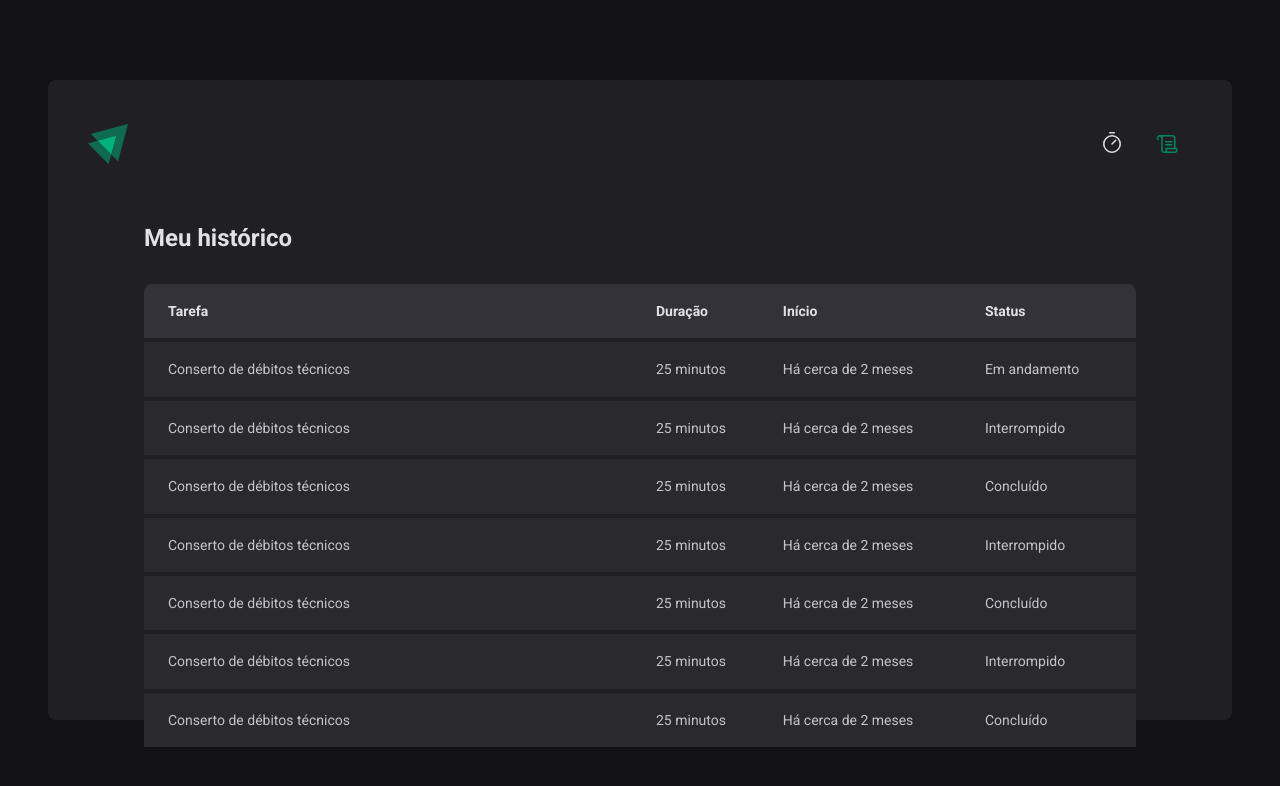
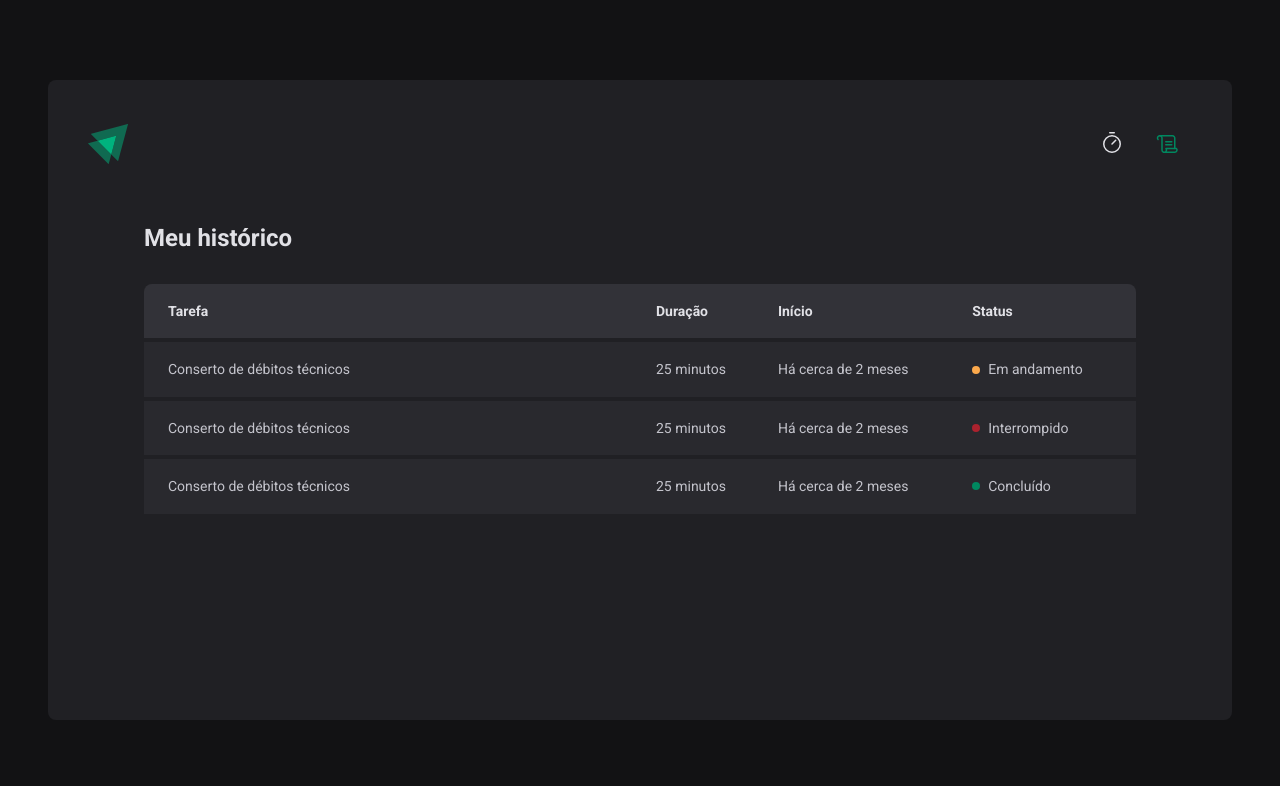
Before and after one commit to Fekleite/ignite-timer, a React (Vite) app: page /history in a window 1280 px wide. Shown: the top 786 px of the page. Built offline with nearby package versions, Linux system fonts and the light colour scheme.

Commit message:
feat: create status styled component

```diff
--- a/src/pages/History/index.tsx
+++ b/src/pages/History/index.tsx
@@ -1,4 +1,4 @@
-import { HistoryContainer, HistoryList } from './styles'
+import { HistoryContainer, HistoryList, Status } from './styles'
 
 export function History() {
   return (
@@ -21,49 +21,27 @@
               <td>Conserto de débitos técnicos </td>
               <td>25 minutos</td>
               <td>Há cerca de 2 meses</td>
-              <td>Em andamento</td>
+              <td>
+                <Status statusColor="yellow">Em andamento</Status>
+              </td>
             </tr>
 
             <tr>
               <td>Conserto de débitos técnicos </td>
               <td>25 minutos</td>
               <td>Há cerca de 2 meses</td>
-              <td>Interrompido</td>
+              <td>
+                <Status statusColor="red">Interrompido</Status>
+              </td>
             </tr>
 
             <tr>
               <td>Conserto de débitos técnicos </td>
               <td>25 minutos</td>
               <td>Há cerca de 2 meses</td>
-              <td>Concluído</td>
-            </tr>
-
-            <tr>
-              <td>Conserto de débitos técnicos </td>
-              <td>25 minutos</td>
-              <td>Há cerca de 2 meses</td>
-              <td>Interrompido</td>
-            </tr>
-
-            <tr>
-              <td>Conserto de débitos técnicos </td>
-              <td>25 minutos</td>
-              <td>Há cerca de 2 meses</td>
-              <td>Concluído</td>
-            </tr>
-
-            <tr>
-              <td>Conserto de débitos técnicos </td>
-              <td>25 minutos</td>
-              <td>Há cerca de 2 meses</td>
-              <td>Interrompido</td>
-            </tr>
-
-            <tr>
-              <td>Conserto de débitos técnicos </td>
-              <td>25 minutos</td>
-              <td>Há cerca de 2 meses</td>
-              <td>Concluído</td>
+              <td>
+                <Status statusColor="green">Concluído</Status>
+              </td>
             </tr>
           </tbody>
         </table>
--- a/src/pages/History/styles.ts
+++ b/src/pages/History/styles.ts
@@ -1,4 +1,14 @@
 import styled from 'styled-components'
+
+const STATUS_COLORS = {
+  yellow: 'yellow-500',
+  red: 'red-500',
+  green: 'green-500',
+} as const
+
+interface StatusProps {
+  statusColor: keyof typeof STATUS_COLORS
+}
 
 export const HistoryContainer = styled.main`
   flex: 1;
@@ -68,3 +78,20 @@
     }
   }
 `
+
+export const Status = styled.span<StatusProps>`
+  display: flex;
+  align-items: center;
+  gap: 0.5rem;
+
+  &::before {
+    content: '';
+    width: 0.5rem;
+    height: 0.5rem;
+
+    border-radius: 50%;
+
+    background-color: ${(props) =>
+      props.theme[STATUS_COLORS[props.statusColor]]};
+  }
+`
```
